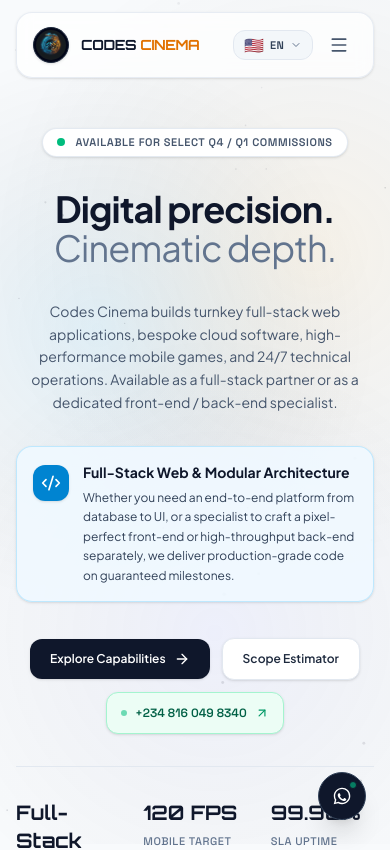
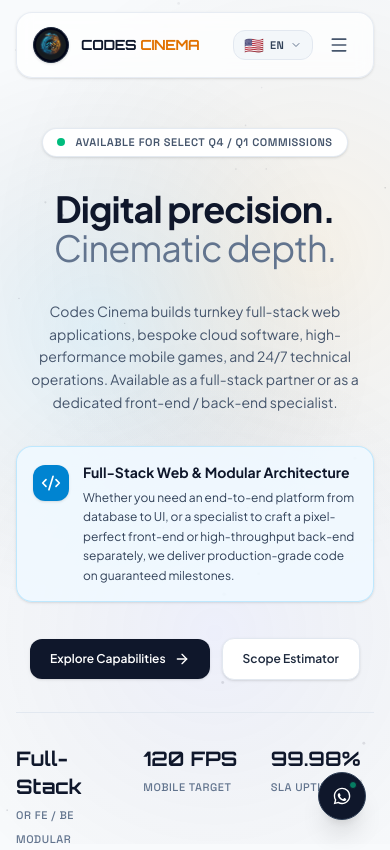
Before and after one commit to chilavet/code-cinema-studios, a React (Vite) app: page / in a window 390 px wide. Shown: the top 850 px of the page. Built offline with nearby package versions, Linux system fonts and the light colour scheme.

Commit message:
style: remove phone number pill beside Scope Estimator button in hero

```diff
--- a/src/components/Hero.jsx
+++ b/src/components/Hero.jsx
@@ -98,18 +98,6 @@ export default function Hero() {
                 className="px-5 py-3 rounded-xl font-semibold text-xs sm:text-sm text-slate-800 bg-white hover:bg-slate-50 border border-slate-200 shadow-sm hover:border-slate-300 transition-all"
               >
                 {t.hero.estimatorCta}
-              </a>
-
-              {/* Direct WhatsApp Quick Pill */}
-              <a
-                href="https://wa.me/2348160498340?text=Hello%20Codes%20Cinema%2C%20I%20would%20like%20to%20discuss%20a%20project."
-                target="_blank"
-                rel="noopener noreferrer"
-                className="inline-flex items-center gap-2 px-3.5 py-3 rounded-xl text-xs font-medium text-emerald-800 hover:text-emerald-900 bg-emerald-50 hover:bg-emerald-100/80 border border-emerald-200 transition-all shadow-sm hover:scale-[1.02]"
-              >
-                <span className="w-1.5 h-1.5 rounded-full bg-emerald-500 animate-pulse" />
-                <span className="font-mono font-semibold">+234 816 049 8340</span>
-                <ArrowUpRight className="w-3.5 h-3.5 text-emerald-600" />
               </a>
             </div>
 
```
